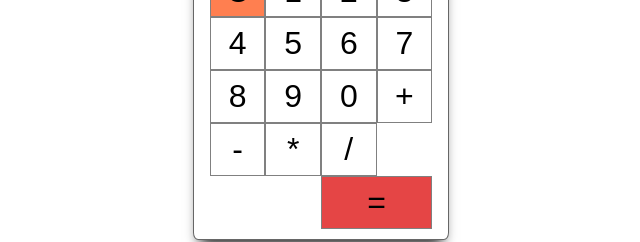
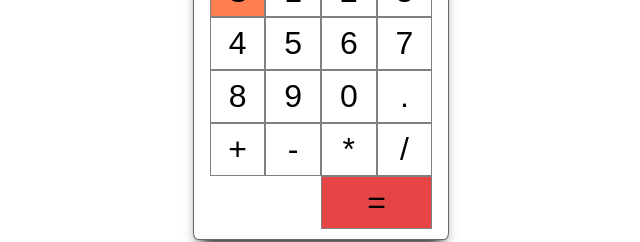
Before and after one commit to Czar123-kali/JSCalculator, a plain HTML site: page index.html in a window 1280 px wide. Shown: the part 340-582 px from the top of the page, without its empty margins (319-959 px from the left). Drawn offline with Linux system fonts and the light colour scheme.

Commit message:
Uncommented code

```diff
--- a/index.html
+++ b/index.html
@@ -31,7 +31,7 @@
         <div class="button button-8" id="eightButton">8</div>
         <div class="button button-9" id="nineButton">9</div>
         <div class="button button-0" id="zeroButton">0</div>
-        <!-- <div class="button button-point" id="pointButton">.</div> -->
+        <div class="button button-point" id="pointButton">.</div>
         <div class="button button-plus" id="plusButton">+</div>
         <div class="button button-minus" id="minusButton">-</div>
         <div class="button button-multipy" id="multiplyButton">*</div>
```
